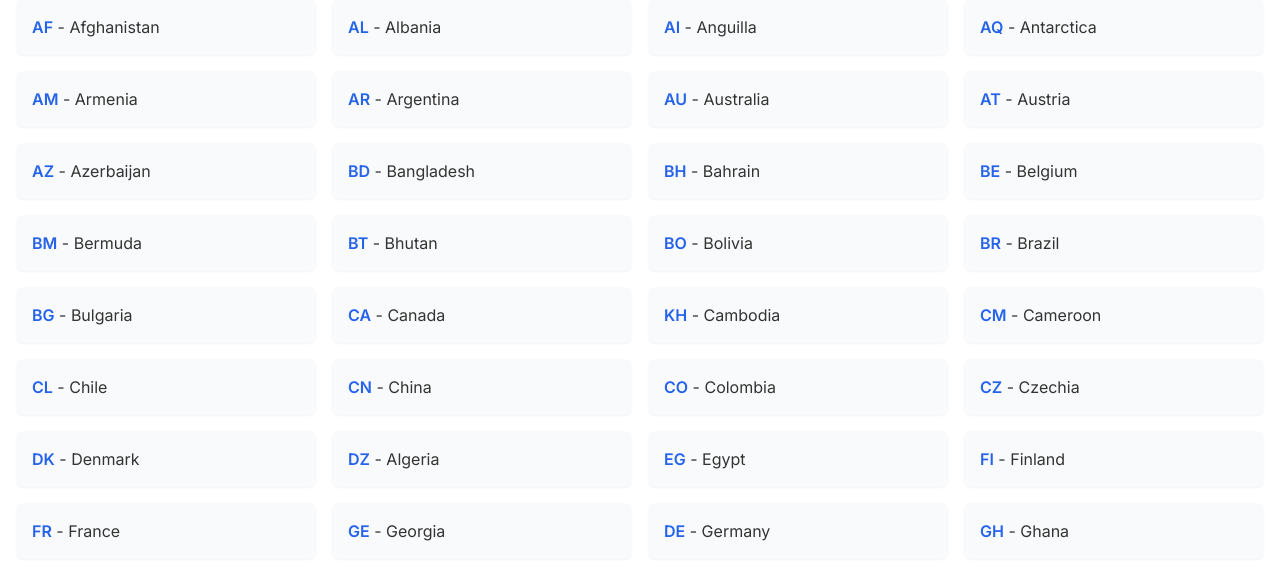
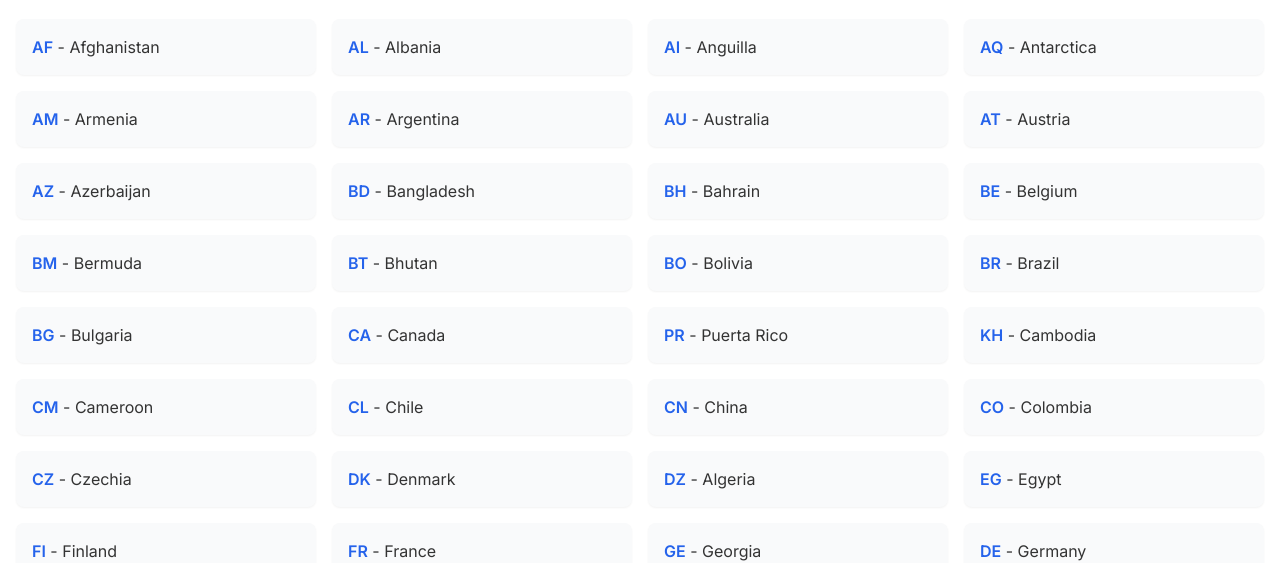
Before and after one commit to abirxdhack/Fake-Address-Gen, a Flask app: page / in a window 1280 px wide. Shown: the part 4046-4609 px from the top of the page. Run offline with Flask 3, Linux system fonts and the light colour scheme; some libraries are stand-ins or nearby versions.

Commit message:
Update status.html

```diff
--- a/templates/status.html
+++ b/templates/status.html
@@ -109,6 +109,7 @@
                     <option value="IL">Israel (IL)</option>
                     <option value="IT">Italy (IT)</option>
                     <option value="JP">Japan (JP)</option>
+	            <option value="PR">Puerta Rico(PR)</option>
                     <option value="JO">Jordan (JO)</option>
                     <option value="KZ">Kazakhstan (KZ)</option>
                     <option value="KE">Kenya (KE)</option>
@@ -212,6 +213,7 @@
     {"country_code": "CM", "country_name": "Cameroon"},
     {"country_code": "CL", "country_name": "Chile"},
     {"country_code": "CN", "country_name": "China"},
+    {"country_code": "PR", "country_name": "Puerta Rico"},
     {"country_code": "CO", "country_name": "Colombia"},
     {"country_code": "CZ", "country_name": "Czechia"},
     {"country_code": "DK", "country_name": "Denmark"},
@@ -387,6 +389,9 @@
                 </div>
                 <div class="bg-gray-50 p-4 rounded-lg shadow-sm hover:shadow-md transition">
                     <span class="font-semibold text-blue-600">CA</span> - Canada
+                </div>
+		<div class="bg-gray-50 p-4 rounded-lg shadow-sm hover:shadow-md transition">
+                    <span class="font-semibold text-blue-600">PR</span> - Puerta Rico
                 </div>
                 <div class="bg-gray-50 p-4 rounded-lg shadow-sm hover:shadow-md transition">
                     <span class="font-semibold text-blue-600">KH</span> - Cambodia
```
